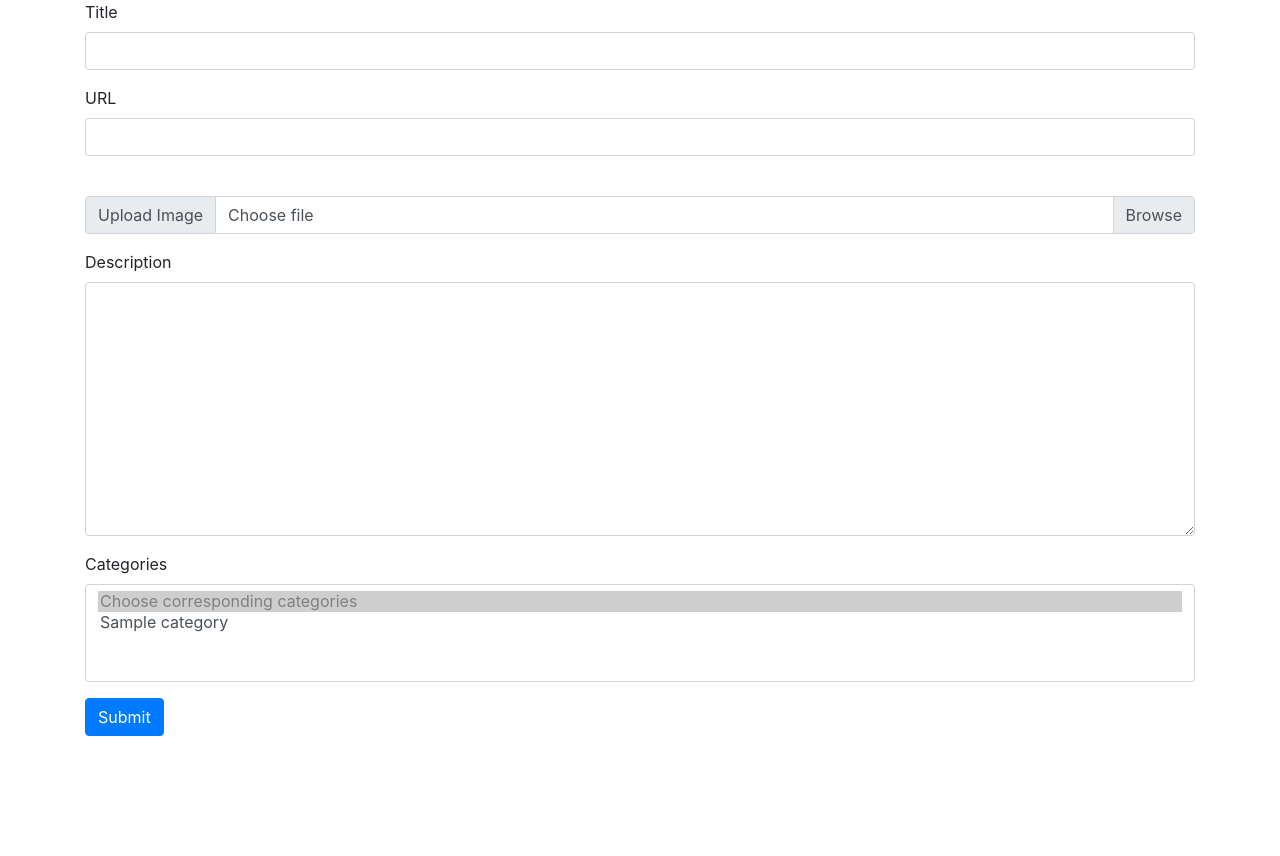
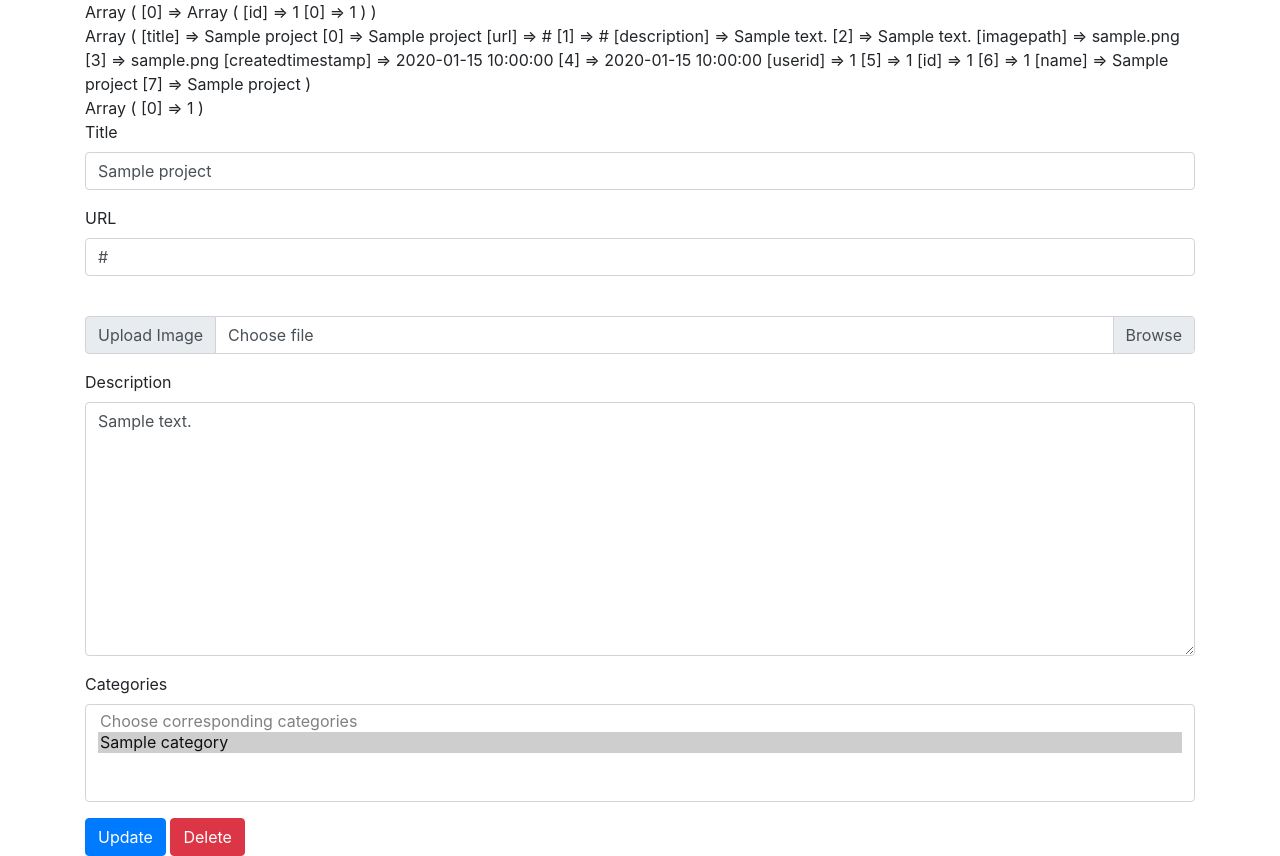
Before and after one commit to zyg2020/Web2Project, a PHP site: page /editProject.php?id=1 in a window 1280 px wide. Shown: the part 56-912 px from the top of the page. Before the commit the page ends 792 px from the top, so only its background shows below. Run offline with PHP 8.4, Linux system fonts and the light colour scheme; the visitor is signed in with stand-in values (Sample User, id 1); tables that the repository leaves empty or names only in its code hold one stand-in row (values such as "Sample post").

Commit message:
Editing the common form field page

```diff
--- a/editProject.php
+++ b/editProject.php
@@ -1,5 +1,6 @@
 <?php
 	require_once("./db_connect.php");
+	require('getAProjectRecord.php');
 	if (session_status() == PHP_SESSION_NONE) {
     	session_start();
 	}
@@ -19,7 +20,8 @@
 	<form action="processProject.php" method="post" >
 		<?php require('formField.php') ?>
 
-	  <button type="submit" class="btn btn-primary" value="create" name="command">Submit</button>
+	  <button type="submit" class="btn btn-primary" value="update" name="command">Update</button>
+	  <button type="submit" class="btn btn-danger" value="delete" name="command">Delete</button>
 	</form>
 	</div>
 </body>
--- a/formField.php
+++ b/formField.php
@@ -1,10 +1,38 @@
+<?php
+	if (session_status() == PHP_SESSION_NONE) {
+    	session_start();
+	}
+	$hasId = isset($_GET['id']) && !empty($_GET['id']);
+	if ($hasId) {
+		$getCategoriesForIdQuery = "SELECT c.id FROM projects p INNER JOIN projectscategories pc ON p.id = pc.projectId INNER JOIN categories c ON c.id = pc.categoryId WHERE p.id = " . $_GET['id'];
+		$statement = $db->prepare($getCategoriesForIdQuery);
+		$statement->execute();
+		$categoryRows = $statement->fetchAll();
+
+		$associatedCategories = [];
+		foreach ($categoryRows as $key => $value) {
+			array_push($associatedCategories, $value['id']);
+		}
+		print_r($categoryRows);
+		echo '<br>';
+		print_r($row);
+		echo '<br>';
+		print_r($associatedCategories);
+	}
+
+?>
+
 <div class="form-group">
     <label for="title">Title</label>
-    <input type="text" class="form-control" id="title" name="title" aria-describedby="emailHelp">
+    <input type="text" class="form-control" id="title" name="title" aria-describedby="emailHelp" <?php if($hasId): ?>
+										 value="<?= $row['title'] ?>"
+									<?php endif ?> />
   </div>
   <div class="form-group">
     <label for="url">URL</label>
-    <input type="text" name="url" class="form-control" id="url">
+    <input type="text" name="url" class="form-control" id="url" <?php if($hasId): ?>
+										 value="<?= $row['url'] ?>"
+									<?php endif ?> >
   </div>
   <div class="form-group pt-4">
 
@@ -22,14 +50,16 @@
 
   <div class="form-group">
 		<label for="description">Description</label>
-        <textarea class="form-control summernote" rows="10" name="description" id="description"></textarea>
+        <textarea class="form-control summernote" rows="10" name="description" id="description"><?php if($hasId){echo $row['description'];} ?></textarea>
   </div>
 	<div class="form-group">
 		<label for="categories">Categories</label>
 		<select id="categories" name="categories[]" class="form-control" multiple>
-			<option value="" disabled selected>Choose corresponding categories</option>
-			<?php foreach($categories as $category): ?>
-        	<option value="<?= $category['id'] ?>"><?= $category['name'] ?></option>
+			<option value="" disabled <?php if(!$hasId){echo 'selected';} ?> >Choose corresponding categories</option>
+        	<?php foreach($categories as $category): ?>
+            <option value="<?= $category['id'] ?>"<?php if($hasId && in_array($category['id'], $associatedCategories)){ echo 'selected'; } ?> ><?= $category['name'] ?></option>
+
       		<?php endforeach ?>
+
 		</select>
 	</div>
--- /dev/null
+++ b/getAProjectRecord.php
@@ -0,0 +1,30 @@
+<?php
+    /*
+     * Purpose: Get a record based on the id in GET.
+     *
+     * Author:  Yange Zhu
+     * Date:    Nov 8, 2020
+     */
+    // Build and prepare SQL String with :id placeholder parameter.
+    if (session_status() == PHP_SESSION_NONE) {
+        session_start();
+    }
+    $query = "SELECT * FROM projects WHERE id = :id LIMIT 1";
+    $statement = $db->prepare($query);
+
+    // Sanitize $_GET['id'] to ensure it's a number.
+    $id = filter_input(INPUT_GET, 'id', FILTER_VALIDATE_INT);
+
+    if (!$id) {
+        header("Location: index.php");
+        exit;
+    }
+    $id = filter_var($id, FILTER_SANITIZE_NUMBER_INT);
+    // Bind the :id parameter in the query to the sanitized
+    // $id specifying a binding-type of Integer.
+    $statement->bindValue('id', $id, PDO::PARAM_INT);
+    $statement->execute();
+
+    // Fetch the row selected by primary key id.
+    $row = $statement->fetch();
+?>
--- a/index.php
+++ b/index.php
@@ -1,4 +1,7 @@
 <?php
+	if (session_status() == PHP_SESSION_NONE) {
+    	session_start();
+	}
 	require("./db_connect.php");
 
 
--- a/logout.php
+++ b/logout.php
@@ -1,5 +1,7 @@
 <?php
-   session_start();
+	if (session_status() == PHP_SESSION_NONE) {
+    	session_start();
+	}
    $_SESSION = [];
 
    header('Refresh: 0; URL = index.php');
--- a/management.php
+++ b/management.php
@@ -1,6 +1,8 @@
 <?php
 	require("./db_connect.php");
-
+	if (session_status() == PHP_SESSION_NONE) {
+    	session_start();
+	}
 
     $getProjectQuery = "SELECT * FROM projects";
     $projectsStatement = $db->prepare($getProjectQuery);
--- a/processProject.php
+++ b/processProject.php
@@ -1,4 +1,7 @@
 <?php
+	if (session_status() == PHP_SESSION_NONE) {
+    	session_start();
+	}
 	$ErrorMessage = [];
 	if ($_POST && !empty($_POST['command']) && !empty($_POST['title']) && !empty($_POST['description']) && !empty($_POST['categories'])) {
 		require_once('db_connect.php');
```
Also changed, not shown: getARecord.php (deleted).
